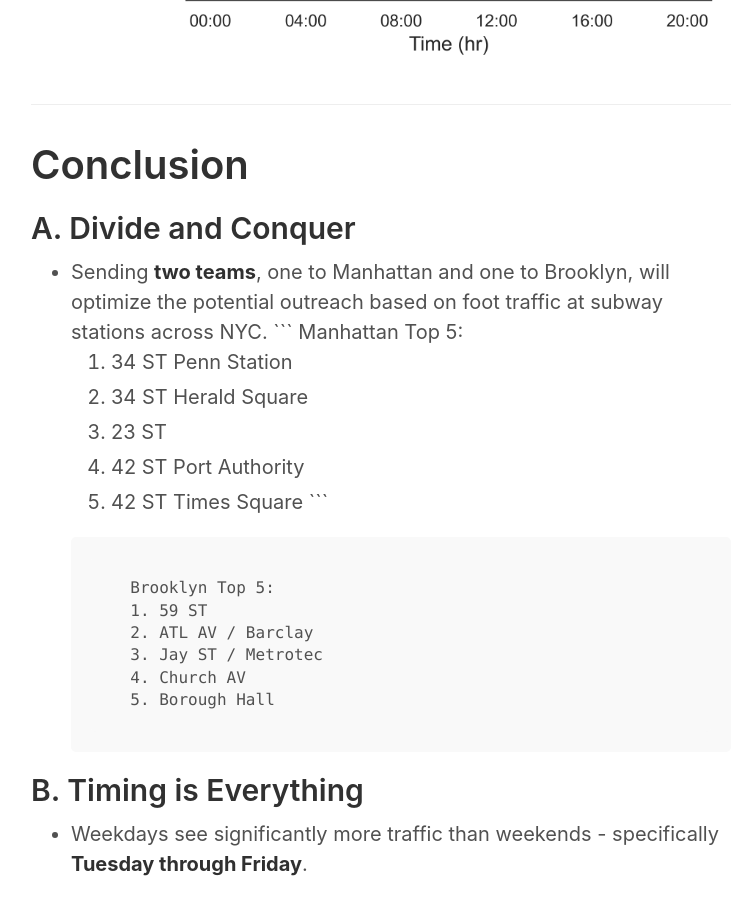
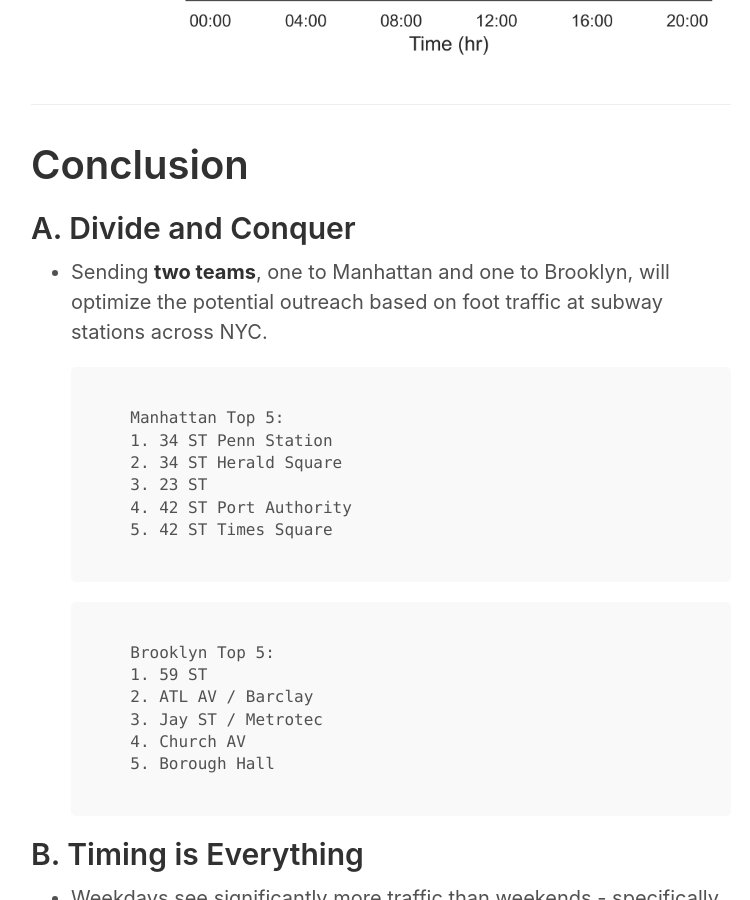
Before and after one commit to eunchanity/eunchanity.github.io, a Jekyll site: the page built from _posts/2020-07-06-MTA.md, in a window 1280 px wide and 900 px high, scrolled down 6956 px. Shown: the whole window, without its empty margins (259-1009 px from the left). Built offline with Jekyll 4.4.1, drawn with Linux system fonts in a browser that asks for light colours.

````diff
--- a/_posts/2020-07-06-MTA.md
+++ b/_posts/2020-07-06-MTA.md
@@ -120,7 +120,8 @@ placement of the street teams.
 
 ## A. Divide and Conquer <a name="divide"></a>
 
-* Sending **two teams**, one to Manhattan and one to Brooklyn, will optimize the potential outreach based on foot traffic at subway stations across NYC.
+* Sending **two teams**, one to Manhattan and one to Brooklyn, will optimize the potential outreach based on foot traffic at subway stations across NYC.<br>
+
 	```
 	Manhattan Top 5:
 	1. 34 ST Penn Station
````
